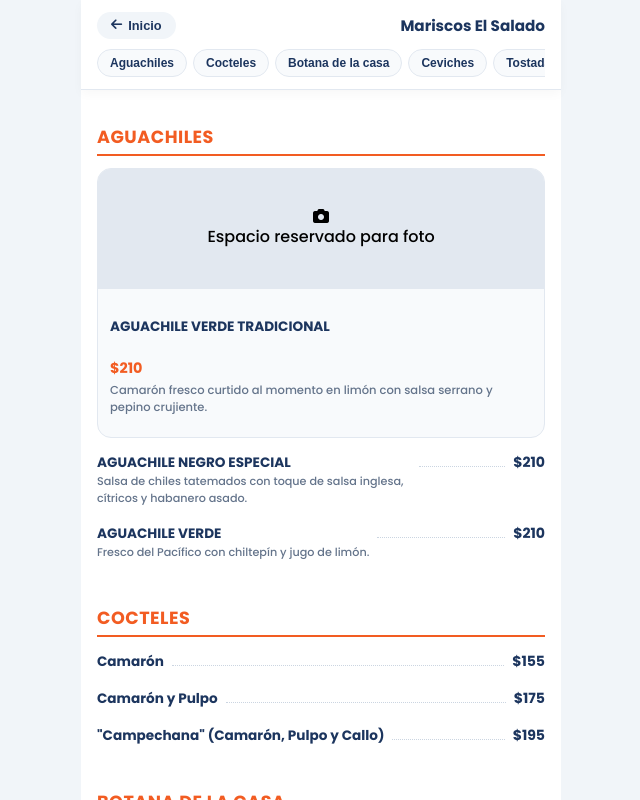
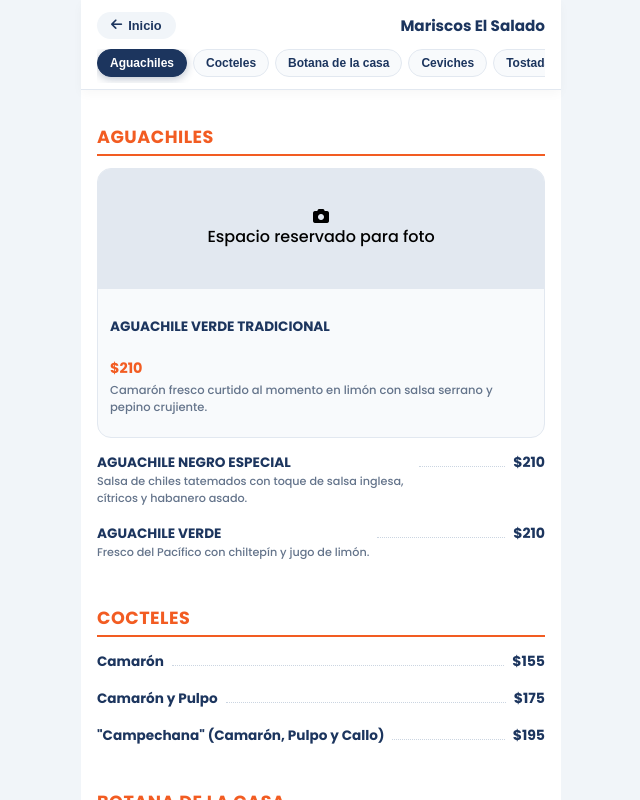
Before and after one commit to kareninnadelgado/ElSaladoMariscos, a React (Vite) app: page / in a window 1280 px wide. Both pictures are taken after a click on the button "VER MENÚ". Shown: the top 800 px of the page, without its empty margins (319-959 px from the left). Built offline with nearby package versions, Linux system fonts and the light colour scheme; the HTML template or start-up script is replaced by a standard one.

Commit message:
Boton de categoria activo en azul al scrollear

```diff
--- a/src/Menu.jsx
+++ b/src/Menu.jsx
@@ -1,13 +1,8 @@
-import React from 'react';
+import React, { useState, useEffect } from 'react';
 
 export default function Menu({ onBack }) {
-
-  const scrollToSection = (id) => {
-    const element = document.getElementById(id);
-    if (element) {
-      element.scrollIntoView({ behavior: 'smooth', block: 'start' });
-    }
-  };
+  // Estado para la categoría activa (por defecto inicia en "aguachiles")
+  const [activeTab, setActiveTab] = useState("aguachiles");
 
   const menuCategories = [
     {
@@ -108,9 +103,36 @@ export default function Menu({ onBack }) {
     }
   ];
 
+  const scrollToSection = (id) => {
+    setActiveTab(id);
+    const element = document.getElementById(id);
+    if (element) {
+      element.scrollIntoView({ behavior: 'smooth', block: 'start' });
+    }
+  };
+
+  // Escuchar el scroll para cambiar el botón activo en automático
+  useEffect(() => {
+    const handleScroll = () => {
+      const sections = menuCategories.map(cat => document.getElementById(cat.id));
+      const scrollPosition = window.scrollY + 140;
+
+      for (let i = sections.length - 1; i >= 0; i--) {
+        const section = sections[i];
+        if (section && section.offsetTop <= scrollPosition) {
+          setActiveTab(menuCategories[i].id);
+          break;
+        }
+      }
+    };
+
+    window.addEventListener('scroll', handleScroll);
+    return () => window.removeEventListener('scroll', handleScroll);
+  }, [menuCategories]);
+
   return (
     <div className="full-menu-container">
-      {/* BARRA SUPERIOR FIJA (STICKY) CON BOTÓN DE REGRESO Y CATEGORÍAS */}
+      {/* BARRA SUPERIOR FIJA (STICKY) */}
       <div className="fixed-header">
         <div className="top-nav-row">
           <button className="back-btn-top" onClick={onBack}>
@@ -119,13 +141,13 @@ export default function Menu({ onBack }) {
           <span className="brand-header-title">Mariscos El Salado</span>
         </div>
 
-        {/* Pestañas deslizables de categorías */}
+        {/* Pestañas deslizables de categorías con estado activo */}
         <div className="sticky-tabs-bar">
           {menuCategories.map((cat) => (
             <button
               key={cat.id}
               onClick={() => scrollToSection(cat.id)}
-              className="quick-tab-btn"
+              className={`quick-tab-btn ${activeTab === cat.id ? 'active-tab' : ''}`}
             >
               {cat.name}
             </button>
--- a/src/index.css
+++ b/src/index.css
@@ -352,3 +352,25 @@ html, body {
   color: #64748b;
   margin-top: 2px;
 }
+
+.quick-tab-btn {
+  background-color: #f8fafc;
+  color: #1c355e;
+  border: 1px solid #e2e8f0;
+  padding: 6px 12px;
+  border-radius: 14px;
+  font-weight: 600;
+  font-size: 0.75rem;
+  white-space: nowrap;
+  flex-shrink: 0;
+  cursor: pointer;
+  transition: all 0.2s ease;
+}
+
+/* BOTÓN DE CATEGORÍA SELECCIONADA EN AZUL */
+.quick-tab-btn.active-tab {
+  background-color: #1c355e;
+  color: #ffffff;
+  border-color: #1c355e;
+  box-shadow: 0 2px 8px rgba(28, 53, 94, 0.3);
+}
```
